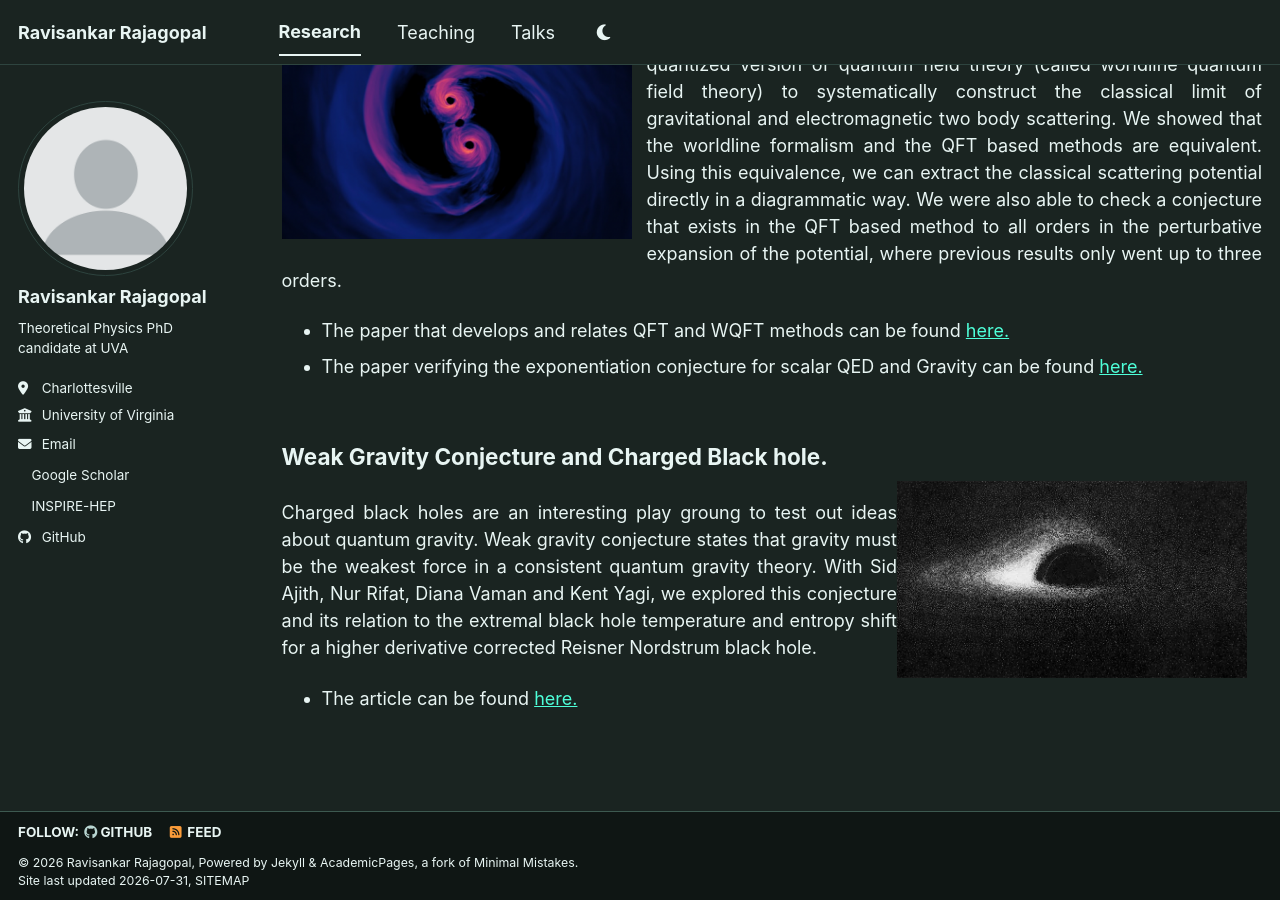
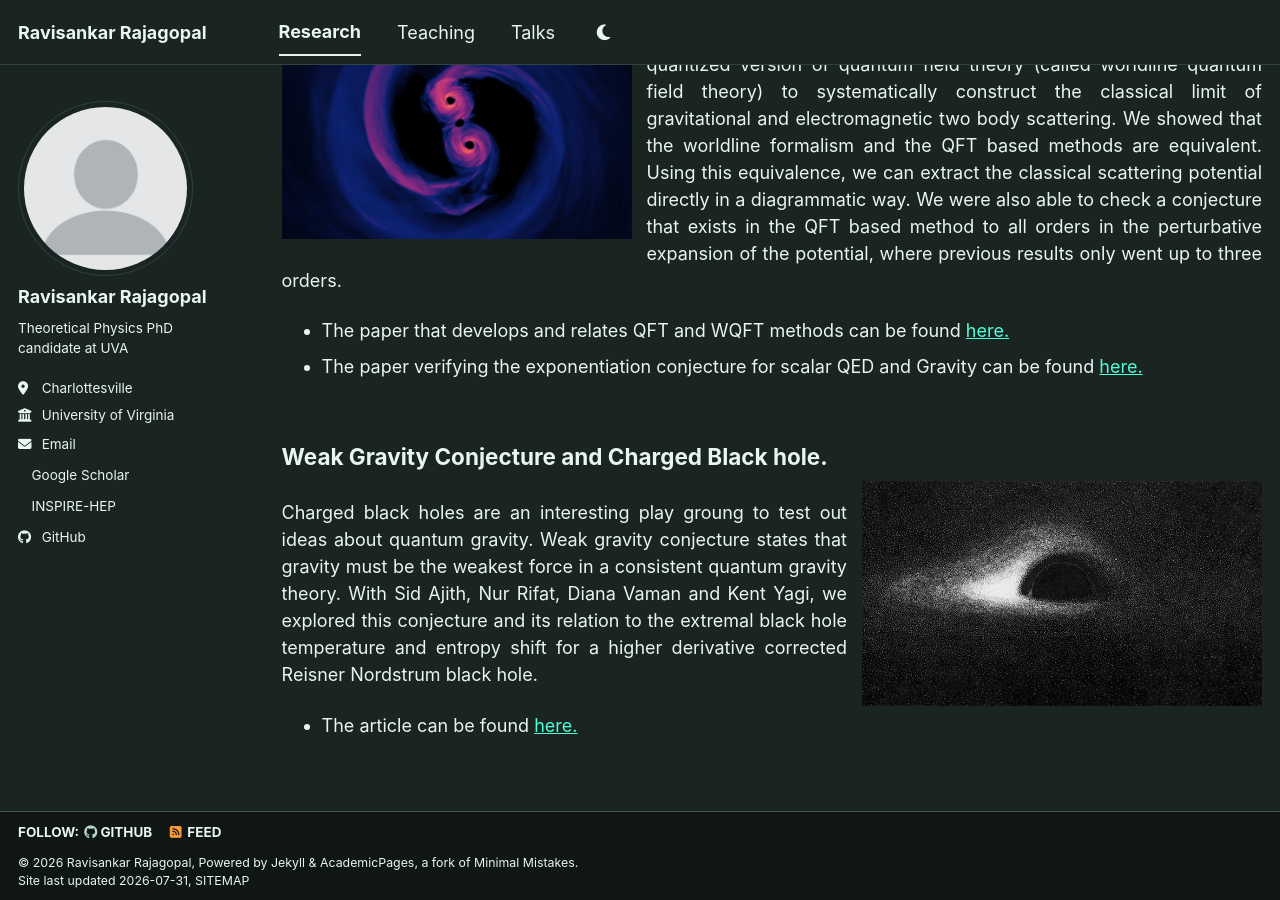
Before and after one commit to ravisankar712/ravisankar712.github.io, a Jekyll site: the page built from _pages/research.html, in a window 1280 px wide and 900 px high, scrolled down 559 px. Built offline with Jekyll 4.4.1, drawn with Linux system fonts in a browser that asks for light colours; a style sheet for code colours, icons or effects is not loaded.

Commit message:
Update research.html

```diff
--- a/_pages/research.html
+++ b/_pages/research.html
@@ -48,9 +48,9 @@ the potential, where previous results only went up to three orders.
 
 <h2>Weak Gravity Conjecture and Charged Black hole.</h2>
 <div style="overflow: hidden;">
-  <img src="/images/blackhole.jpeg" style="float: right; margin: 0 15px 10px 0; width: 350px;">
+  <img src="/images/blackhole.jpeg" style="float: right; margin: 0 0 10px 15px; width: 400px;">
   <p style="text-align: justify;">
-   Charged black holes are an interesting play groung to test out ideas about quantum gravity. Weak gravity conjecture states that gravity must be the weakest
+    Charged black holes are an interesting play groung to test out ideas about quantum gravity. Weak gravity conjecture states that gravity must be the weakest
     force in a consistent quantum gravity theory. With Sid Ajith, Nur Rifat, Diana Vaman and Kent Yagi, we explored this conjecture and its relation to
     the extremal black hole temperature and entropy shift for a higher derivative corrected Reisner Nordstrum black hole.
   </p>
```
